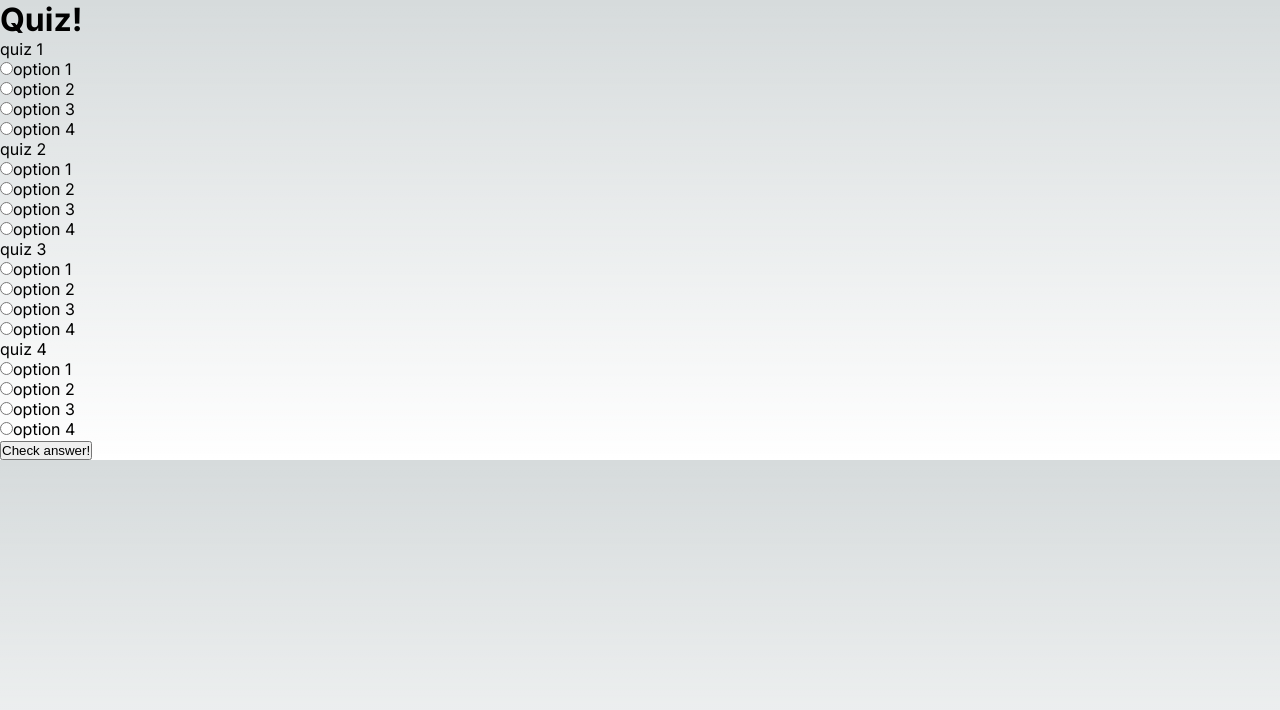
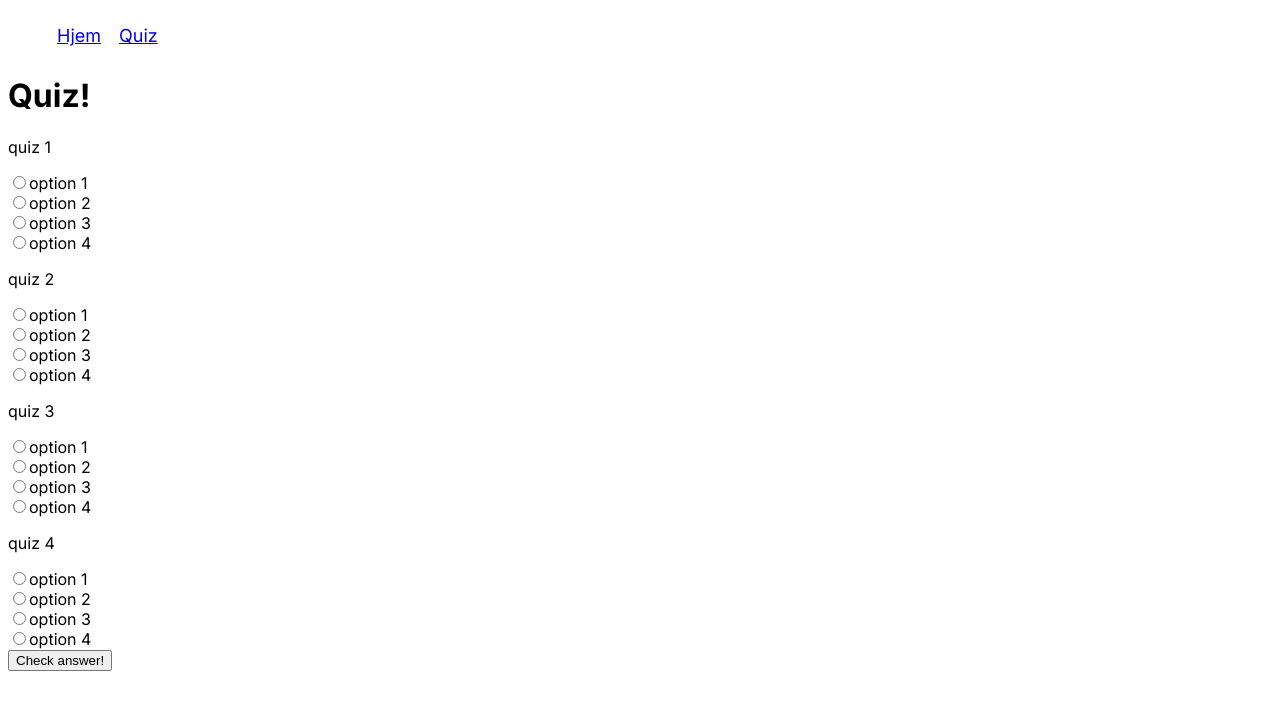
Before and after one commit to Cryxen/next-intro-oblig, a Next.js app: page /quiz in a window 1280 px wide. Shown: the top 710 px of the page. Built offline with nearby package versions, Linux system fonts and the light colour scheme.

Commit message:
Styled navigation

```diff
--- a/package.json
+++ b/package.json
@@ -9,9 +9,10 @@
     "lint": "next lint"
   },
   "dependencies": {
+    "next": "13.5.4",
     "react": "^18",
     "react-dom": "^18",
-    "next": "13.5.4"
+    "sass": "^1.69.4"
   },
   "devDependencies": {
     "eslint": "^8",
--- a/src/app/components/Layout.js
+++ b/src/app/components/Layout.js
@@ -1,6 +1,10 @@
+import Navigation from "./Navigation";
+
 const Layout = ({ children }) => {
   return (
     <>
+      <Navigation />
+
       <main className="layout">{children}</main>
     </>
   );
--- a/src/app/components/Navigation.js
+++ b/src/app/components/Navigation.js
@@ -2,7 +2,7 @@ import Link from "next/link"
 
 const Navigation = () => {
 return(
-    <nav>
+    <nav className="Navigation">
         <ul>
             <li><Link href="/"><customA>Hjem</customA></Link></li>
             <li><Link href="/quiz"><customA>Quiz</customA></Link></li>
--- /dev/null
+++ b/src/app/components/Quiz.js
@@ -0,0 +1,59 @@
+import { useEffect, useState } from "react";
+
+const Quiz = () => {
+
+    const [radioBtSelected, setRadioBtSelected] = useState({})
+    const [quizzes, setQuizzes] = useState([{}])
+
+    useEffect(() => {
+        const getQuizzes = async () => {
+            const response = await fetch('/api/quizzes', {
+                method:"get"
+            })
+            const result = (await response.json())
+            console.log(result)
+            setQuizzes(result.data)
+        }
+        getQuizzes()
+    }, [])
+
+
+    const handleRadioBtChange = (event) => {
+        setRadioBtSelected(JSON.parse(event.target.value))
+    }
+
+    const checkQuizAnswer = () => {
+        console.log(radioBtSelected)
+        console.log(radioBtSelected.correct)
+        if(radioBtSelected.correct)
+        {
+            alert("Hel riktig!!")
+            console.log("Helt riktig!")
+        }
+    }
+
+    return (
+        <div>
+          <h1>Quiz!</h1>
+          {quizzes?.map((quiz) => {
+            return (
+              <article key={quiz.id}>
+                <p>{quiz.title}</p>
+                {quiz?.answers?.map((answer) =>
+                {
+                    return (
+                    <div key={answer.answerId}>
+                        <input type="radio" id={answer.answer} value={JSON.stringify(answer)} name="radioQuiz" onChange={handleRadioBtChange}/>
+                        <label htmlFor="radioQuiz">{answer.answer}</label>
+                    </div>
+                )}
+                )}
+              </article>
+            );
+          })}
+          <button onClick={checkQuizAnswer}>Check answer!</button>
+        </div>
+      );
+};
+
+export default Quiz
--- a/src/app/globals.css
+++ /dev/null
@@ -1,107 +0,0 @@
-:root {
-  --max-width: 1100px;
-  --border-radius: 12px;
-  --font-mono: ui-monospace, Menlo, Monaco, 'Cascadia Mono', 'Segoe UI Mono',
-    'Roboto Mono', 'Oxygen Mono', 'Ubuntu Monospace', 'Source Code Pro',
-    'Fira Mono', 'Droid Sans Mono', 'Courier New', monospace;
-
-  --foreground-rgb: 0, 0, 0;
-  --background-start-rgb: 214, 219, 220;
-  --background-end-rgb: 255, 255, 255;
-
-  --primary-glow: conic-gradient(
-    from 180deg at 50% 50%,
-    #16abff33 0deg,
-    #0885ff33 55deg,
-    #54d6ff33 120deg,
-    #0071ff33 160deg,
-    transparent 360deg
-  );
-  --secondary-glow: radial-gradient(
-    rgba(255, 255, 255, 1),
-    rgba(255, 255, 255, 0)
-  );
-
-  --tile-start-rgb: 239, 245, 249;
-  --tile-end-rgb: 228, 232, 233;
-  --tile-border: conic-gradient(
-    #00000080,
-    #00000040,
-    #00000030,
-    #00000020,
-    #00000010,
-    #00000010,
-    #00000080
-  );
-
-  --callout-rgb: 238, 240, 241;
-  --callout-border-rgb: 172, 175, 176;
-  --card-rgb: 180, 185, 188;
-  --card-border-rgb: 131, 134, 135;
-}
-
-@media (prefers-color-scheme: dark) {
-  :root {
-    --foreground-rgb: 255, 255, 255;
-    --background-start-rgb: 0, 0, 0;
-    --background-end-rgb: 0, 0, 0;
-
-    --primary-glow: radial-gradient(rgba(1, 65, 255, 0.4), rgba(1, 65, 255, 0));
-    --secondary-glow: linear-gradient(
-      to bottom right,
-      rgba(1, 65, 255, 0),
-      rgba(1, 65, 255, 0),
-      rgba(1, 65, 255, 0.3)
-    );
-
-    --tile-start-rgb: 2, 13, 46;
-    --tile-end-rgb: 2, 5, 19;
-    --tile-border: conic-gradient(
-      #ffffff80,
-      #ffffff40,
-      #ffffff30,
-      #ffffff20,
-      #ffffff10,
-      #ffffff10,
-      #ffffff80
-    );
-
-    --callout-rgb: 20, 20, 20;
-    --callout-border-rgb: 108, 108, 108;
-    --card-rgb: 100, 100, 100;
-    --card-border-rgb: 200, 200, 200;
-  }
-}
-
-* {
-  box-sizing: border-box;
-  padding: 0;
-  margin: 0;
-}
-
-html,
-body {
-  max-width: 100vw;
-  overflow-x: hidden;
-}
-
-body {
-  color: rgb(var(--foreground-rgb));
-  background: linear-gradient(
-      to bottom,
-      transparent,
-      rgb(var(--background-end-rgb))
-    )
-    rgb(var(--background-start-rgb));
-}
-
-a {
-  color: inherit;
-  text-decoration: none;
-}
-
-@media (prefers-color-scheme: dark) {
-  html {
-    color-scheme: dark;
-  }
-}
--- a/src/app/layout.js
+++ b/src/app/layout.js
@@ -1,4 +1,4 @@
-import './globals.css'
+import './styles/globals.scss'
 import { Inter } from 'next/font/google'
 
 const inter = Inter({ subsets: ['latin'] })
--- a/src/app/page.js
+++ b/src/app/page.js
@@ -5,7 +5,6 @@ import styles from './page.module.css'
 export default function Home({ Component, pageProps }) {
   return (
     <Layout>
-      <Navigation />
     </Layout>
   )
 }
--- a/src/app/quiz/page.js
+++ b/src/app/quiz/page.js
@@ -1,63 +1,16 @@
 "use client";
 import { useEffect, useState } from "react";
 import Layout from "../components/Layout";
+import Quiz from "../components/Quiz";
 
-const Quiz = ({ Component, pageProps }) => {
+const QuizPage = ({ Component, pageProps }) => {
 
-    const [radioBtSelected, setRadioBtSelected] = useState({})
-    const [quizzes, setQuizzes] = useState([{}])
+  return(
+    <Layout>
+      <Quiz />
+    </Layout>
+  )
 
-    useEffect(() => {
-        const getQuizzes = async () => {
-            const response = await fetch('/api/quizzes', {
-                method:"get"
-            })
-            const result = (await response.json())
+}
 
-            setQuizzes(result.data)
-        }
-        getQuizzes()
-    }, [])
-
-
-    const handleRadioBtChange = (event) => {
-        setRadioBtSelected(JSON.parse(event.target.value))
-    }
-
-    const checkQuizAnswer = () => {
-        console.log(radioBtSelected)
-        console.log(radioBtSelected.correct)
-        if(radioBtSelected.correct)
-        {
-            alert("Hel riktig!!")
-            console.log("Helt riktig!")
-        }
-    }
-
-    return (
-        <Layout>
-        <div>
-          <h1>Quiz!</h1>
-          {quizzes?.map((quiz) => {
-            return (
-              <article key={quiz.id}>
-                <p>{quiz.title}</p>
-                {quiz?.answers?.map((answer) =>
-                {
-                    return (
-                    <div key={answer.answerId}>
-                        <input type="radio" id={answer.answer} value={JSON.stringify(answer)} name="radioQuiz" onChange={handleRadioBtChange}/>
-                        <label htmlFor="radioQuiz">{answer.answer}</label>
-                    </div>
-                )}
-                )}
-              </article>
-            );
-          })}
-          <button onClick={checkQuizAnswer}>Check answer!</button>
-        </div>
-        </Layout>
-      );
-};
-
-export default Quiz;
+export default QuizPage
--- /dev/null
+++ b/src/app/styles/globals.scss
@@ -0,0 +1,5 @@
+@import './navigation.scss';
+
+.layout {
+
+}
--- /dev/null
+++ b/src/app/styles/navigation.scss
@@ -0,0 +1,13 @@
+.Navigation {
+    ul {
+        display: flex;
+        flex-direction: row;
+
+        list-style-type: none;
+
+        li {
+            margin: 0.5em;
+            font-size: large;
+        }
+    }
+}
```
Also changed, not shown: 1 other file (tests, documents, lock files or other folders).
